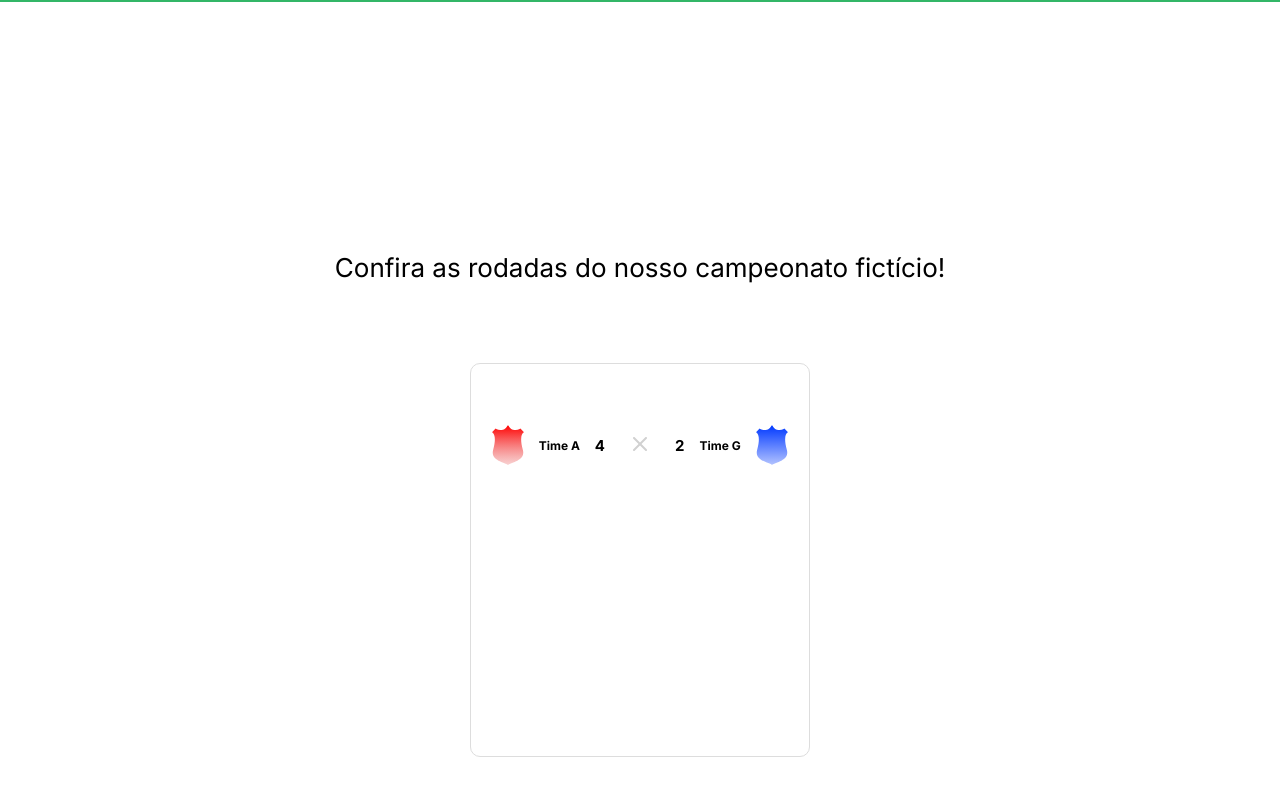
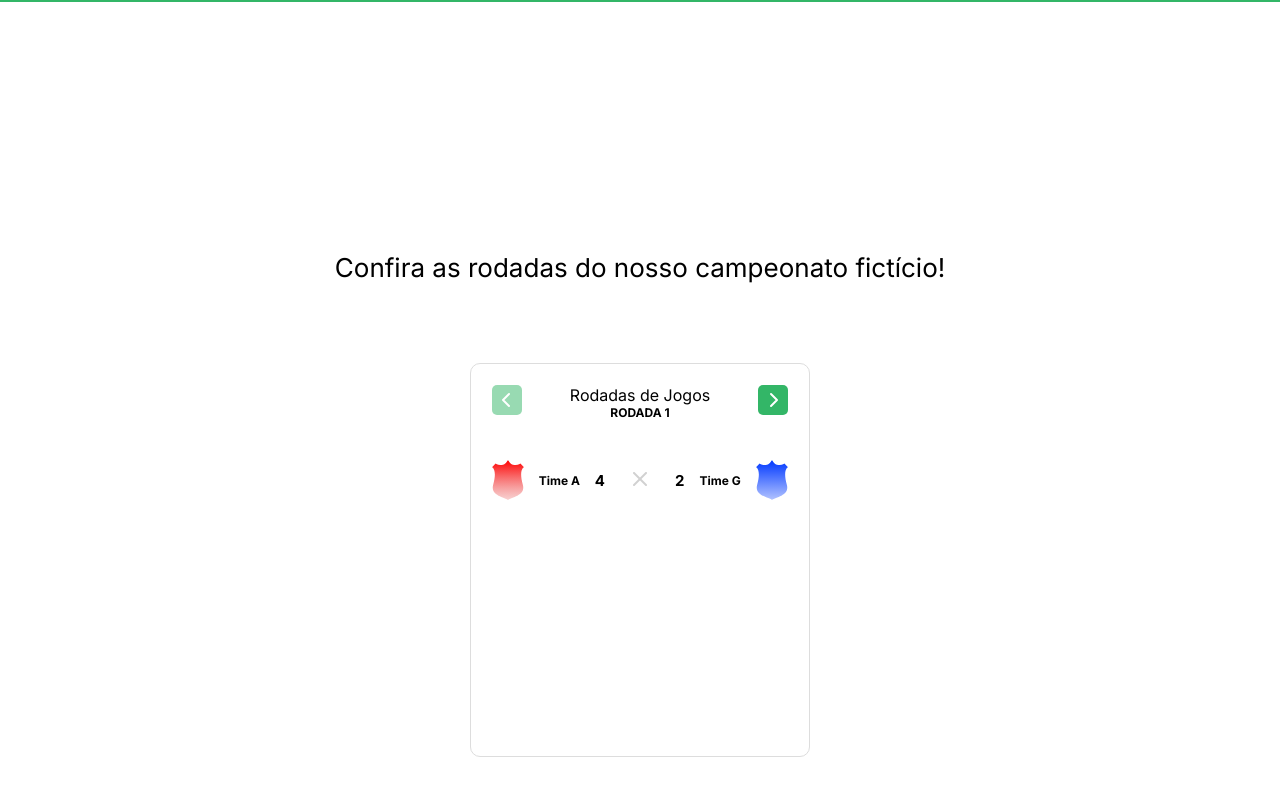
Before and after one commit to diegozfreitas/sevnPleno, a plain HTML site: page index.html in a window 1280 px wide. Shown: the part 72-868 px from the top of the page. Drawn offline with Linux system fonts and the light colour scheme.

Commit message:
feat: Evolving GameRound adding header

```diff
--- a/index.html
+++ b/index.html
@@ -27,7 +27,58 @@
           </h3>
 
           <div class="contentGameRound">
-            <div class="contentGameRoundHeader"></div>
+            <div class="contentGameRoundHeader">
+              <div id="buttonPrev" class="disabled">
+                <svg
+                  xmlns="http://www.w3.org/2000/svg"
+                  width="30"
+                  height="30"
+                  viewBox="0 0 30 30"
+                  fill="none"
+                >
+                  <rect width="30" height="30" rx="5" fill="#33B667" />
+                  <path
+                    d="M17 21L11 15L17 9"
+                    stroke="white"
+                    stroke-width="2"
+                    stroke-linecap="round"
+                    stroke-linejoin="round"
+                  />
+                </svg>
+              </div>
+
+              <div>
+                <h3>Rodadas de Jogos</h3>
+                <h4>RODADA <span id="round">1</span></h4>
+              </div>
+
+              <div id="buttonNext">
+                <svg
+                  xmlns="http://www.w3.org/2000/svg"
+                  width="30"
+                  height="30"
+                  viewBox="0 0 30 30"
+                  fill="none"
+                >
+                  <rect
+                    x="30"
+                    y="30"
+                    width="30"
+                    height="30"
+                    rx="5"
+                    transform="rotate(180 30 30)"
+                    fill="#33B667"
+                  />
+                  <path
+                    d="M13 9L19 15L13 21"
+                    stroke="white"
+                    stroke-width="2"
+                    stroke-linecap="round"
+                    stroke-linejoin="round"
+                  />
+                </svg>
+              </div>
+            </div>
 
             <div class="contentGameRoundBody">
               <div class="itemGame">
--- a/style.css
+++ b/style.css
@@ -81,6 +81,41 @@ main .contentGameRound .contentGameRoundHeader {
   display: flex;
   margin-bottom: 24px;
 }
+main .contentGameRound .contentGameRoundHeader div.disabled {
+  opacity: 0.5;
+  cursor: not-allowed;
+}
+main .contentGameRound .contentGameRoundHeader div {
+  display: flex;
+  justify-content: flex-start;
+  cursor: pointer;
+}
+main .contentGameRound .contentGameRoundHeader div:nth-child(2) {
+  width: 100%;
+  display: flex;
+  flex-direction: column;
+  justify-content: center;
+  align-items: center;
+  cursor: unset;
+}
+main .contentGameRound .contentGameRoundHeader div:nth-child(2) h3 {
+  color: #000;
+  text-align: center;
+  font-family: "Inter", sans-serif;
+  font-size: 16px;
+  font-style: normal;
+  font-weight: 400;
+  line-height: normal;
+}
+main .contentGameRound .contentGameRoundHeader div:nth-child(2) h4 {
+  color: #000;
+  text-align: center;
+  font-family: "Inter", sans-serif;
+  font-size: 12px;
+  font-style: normal;
+  font-weight: 700;
+  line-height: normal;
+}
 /* end main contentGameRoundHeader*/
 
 /* start main contentGameRoundBody with itemGame*/
```
